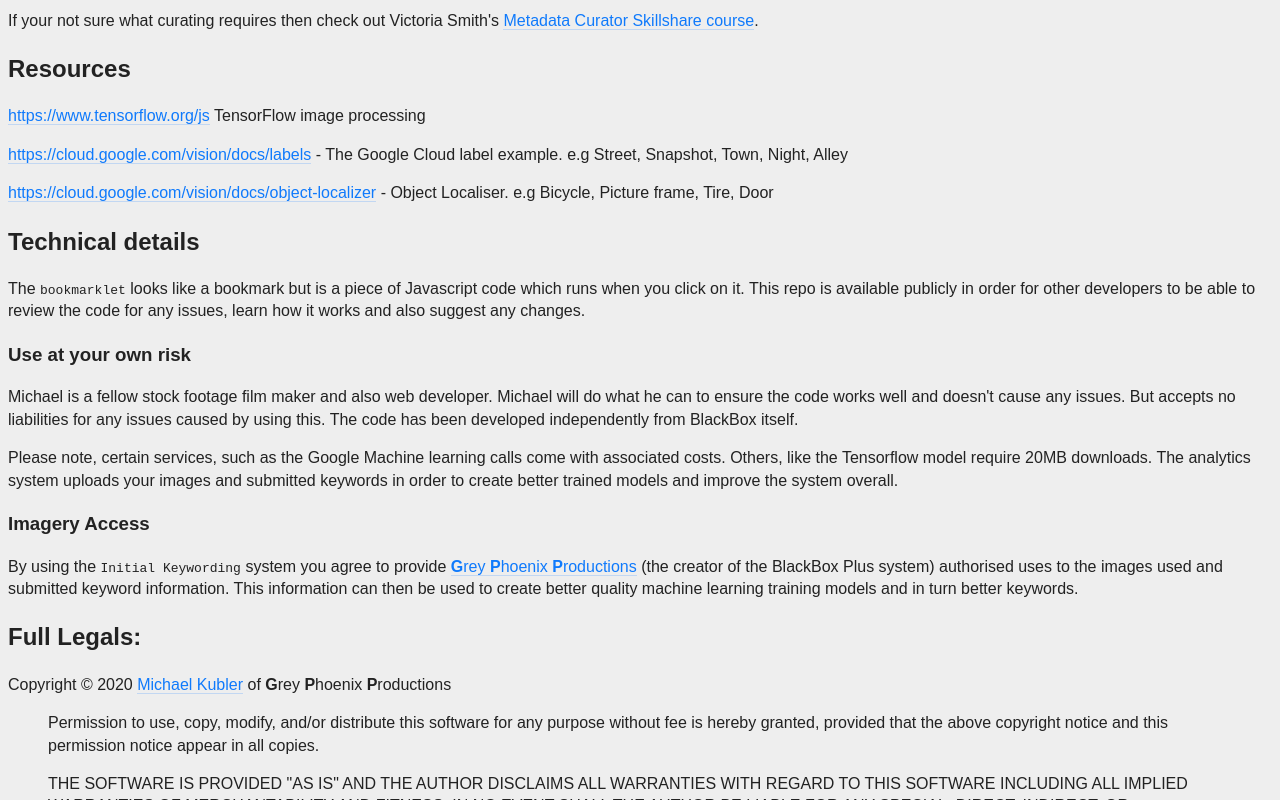
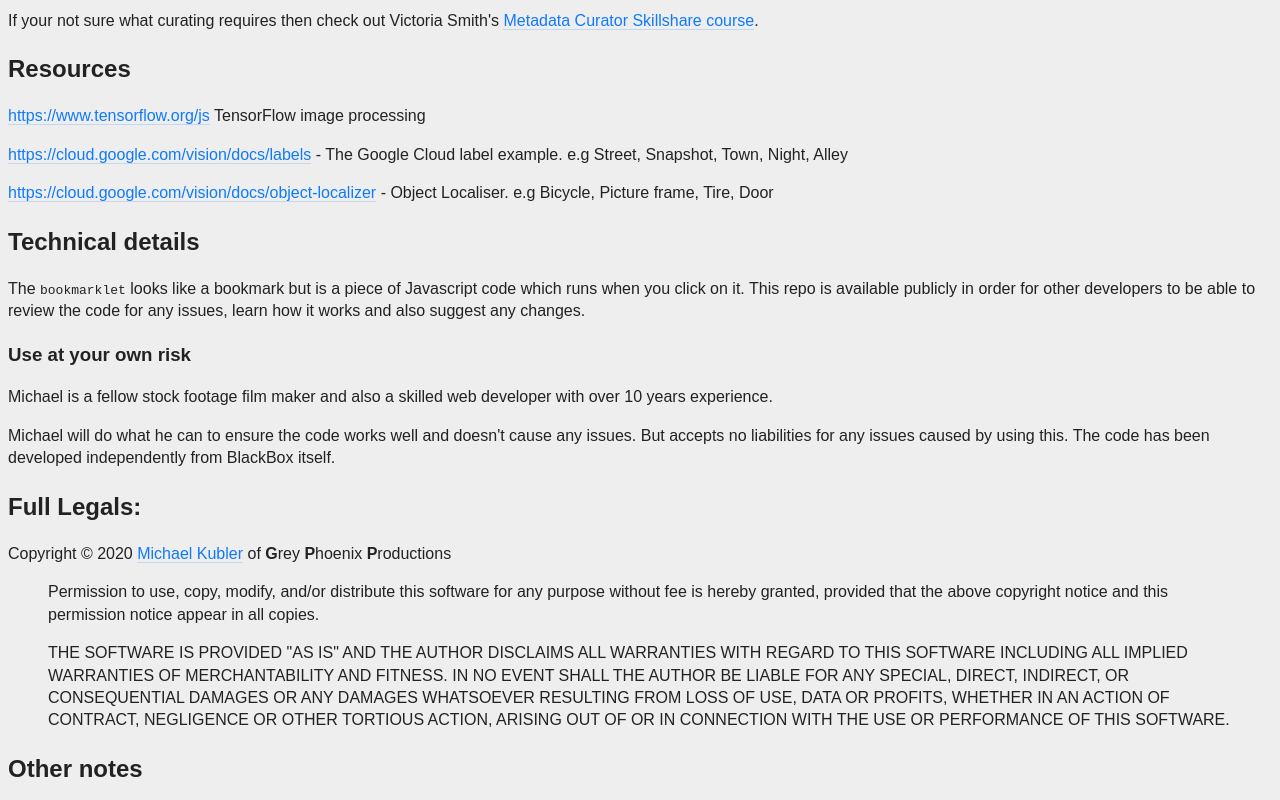
Before and after one commit to kublermdk/BlackBox-Plus, a website: page index.html in a window 1280 px wide. Shown: the part 1279-2079 px from the top of the page. Drawn offline with Linux system fonts and the light colour scheme.

Commit message:
* Adding the production release to master, further dev to be done on staging. * Removed some README info that doesn't apply yet as the Machine Learning stuff hasn't been done.

```diff
--- a/index.html
+++ b/index.html
@@ -12,8 +12,8 @@
 </ol>
 <p>Still coming:</p>
 <ol start="2">
-<li>Initial Keywording</li>
-<li>Thesaurus</li>
+<li>Initial Keywording - An image analysis system for adding some initial keywords (I&#39;m looking forward to this one)</li>
+<li>Thesaurus - An interactive, on the edit page thesaurus for finding words faster (if people are interested)</li>
 </ol>
 <p>Still to come: gif/images which explain how to use these.</p>
 <h2 id="intro">Intro</h2>
@@ -43,12 +43,8 @@
 <p>The <code>bookmarklet</code> looks like a bookmark but is a piece of Javascript code which runs when you click on it.
 This repo is available publicly in order for other developers to be able to review the code for any issues, learn how it works and also suggest any changes.</p>
 <h3 id="use-at-your-own-risk">Use at your own risk</h3>
-<p>Michael is a fellow stock footage film maker and also web developer.
-Michael will do what he can to ensure the code works well and doesn&#39;t cause any issues. But accepts no liabilities for any issues caused by using this. The code has been developed independently from BlackBox itself.</p>
-<p>Please note, certain services, such as the Google Machine learning calls come with associated costs. Others, like the Tensorflow model require 20MB downloads. The analytics system uploads your images and submitted keywords in order to create better trained models and improve the system overall.</p>
-<h3 id="imagery-access">Imagery Access</h3>
-<p>By using the <code>Initial Keywording</code> system you agree to provide <a href="https://www.greyphoenix.biz"><strong>G</strong>rey <strong>P</strong>hoenix <strong>P</strong>roductions</a> (the creator of the BlackBox Plus system) authorised uses to the images used and submitted keyword information.
-This information can then be used to create better quality machine learning training models and in turn better keywords.</p>
+<p>Michael is a fellow stock footage film maker and also a skilled web developer with over 10 years experience.</p>
+<p>Michael will do what he can to ensure the code works well and doesn&#39;t cause any issues. But accepts no liabilities for any issues caused by using this. The code has been developed independently from BlackBox itself.</p>
 <h2 id="full-legals">Full Legals:</h2>
 <p>Copyright © 2020 <a href="https://www.kublermdk.com/">Michael Kubler</a> of <strong>G</strong>rey <strong>P</strong>hoenix <strong>P</strong>roductions</p>
 <blockquote>
```
Also changed, not shown: README.md, dist/export.js (added), dist/initialKeywordingTensorflow.js (added), 3 other files.
